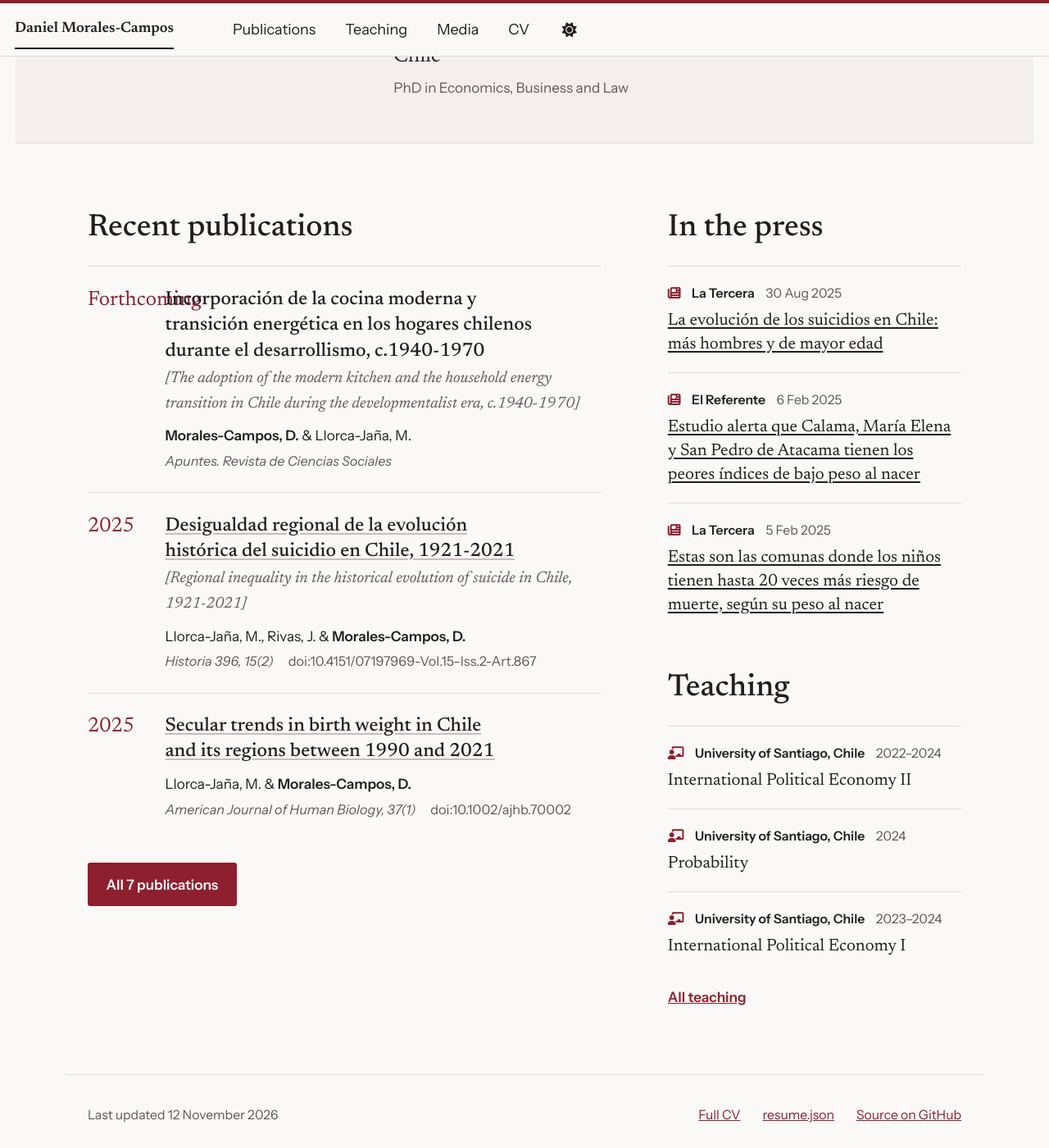
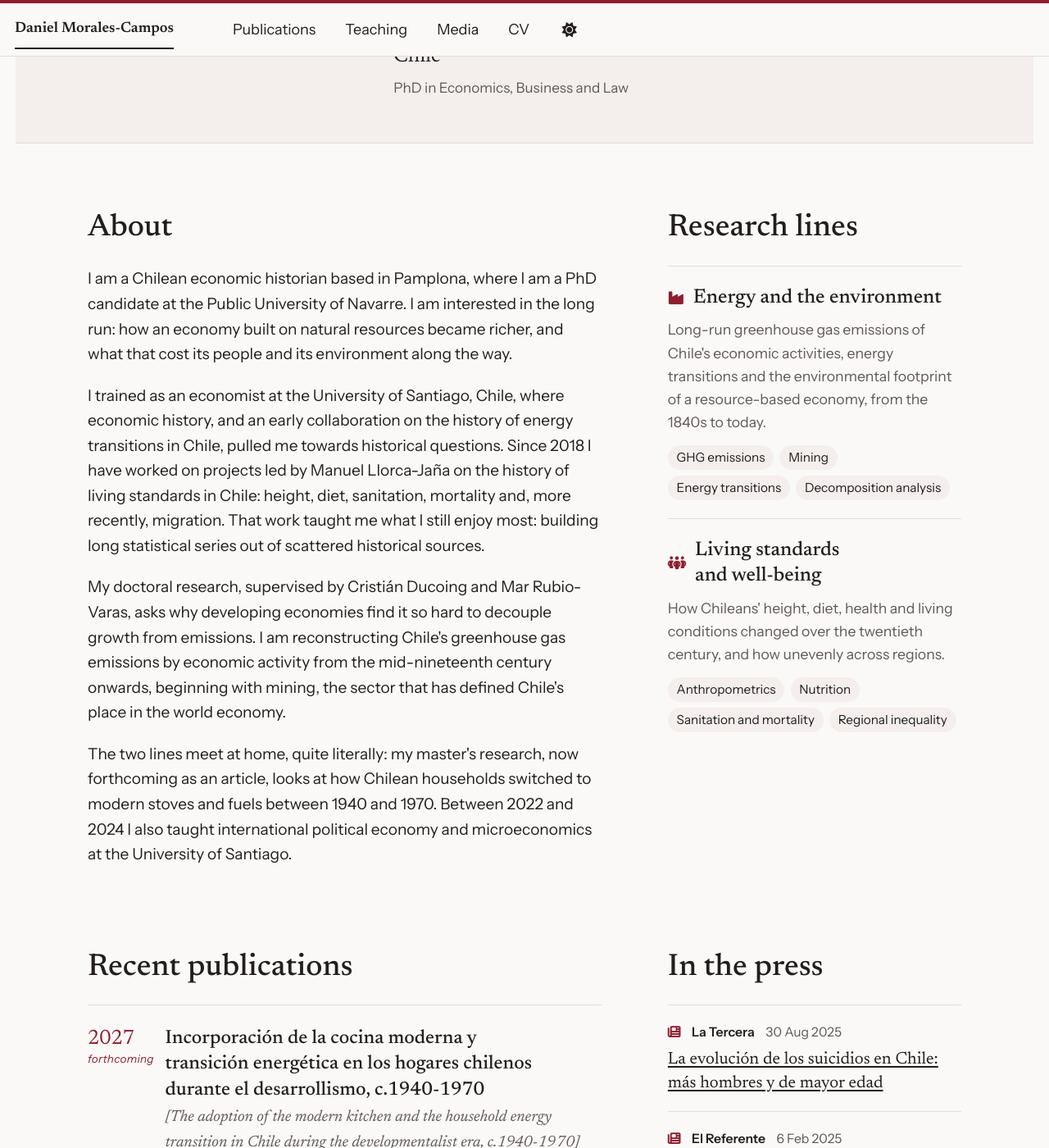
Before and after one commit to danielmoralesc/danielmoralesc.github.io, a Jekyll site: the page built from _pages/about.md, in a window 1280 px wide and 1400 px high, scrolled down 950 px. Shown: the whole window at 82% size. Built offline with Jekyll 4.4.1, drawn with Linux system fonts in a browser that asks for light colours; some web fonts are replaced; a script bundle is joined from its source files by our own code; library files that are not in the unit come from our copies.

Commit message:
Sección About y líneas de investigación en la portada
Para que el sitio presente también a la persona y no solo el CV: texto en primera persona y las dos líneas de investigación, ambos desde resume.json. Además, el año de los artículos en prensa ya no se solapa con el título en móvil.

```diff
--- a/_data/resume.json
+++ b/_data/resume.json
@@ -25,6 +25,36 @@
       "countryCode": "ES"
     },
     "summary": "I am an economic historian working on how Chile's modernisation since the nineteenth century has shaped living standards, energy use and the environment. My doctoral research at the Public University of Navarre reconstructs Chile's long-run greenhouse gas emissions by economic activity, extending the national inventory back to the mid-nineteenth century, beginning with the mining sector. Alongside it, I have spent a decade working on the history of living standards in Chile (height, nutrition, sanitation, mortality and migration), mostly with Manuel Llorca-Jaña. My master's research on how Chilean households adopted modern cooking fuels between 1940 and 1970 brings both lines together.",
+    "about": [
+      "I am a Chilean economic historian based in Pamplona, where I am a PhD candidate at the Public University of Navarre. I am interested in the long run: how an economy built on natural resources became richer, and what that cost its people and its environment along the way.",
+      "I trained as an economist at the University of Santiago, Chile, where economic history, and an early collaboration on the history of energy transitions in Chile, pulled me towards historical questions. Since 2018 I have worked on projects led by Manuel Llorca-Jaña on the history of living standards in Chile: height, diet, sanitation, mortality and, more recently, migration. That work taught me what I still enjoy most: building long statistical series out of scattered historical sources.",
+      "My doctoral research, supervised by Cristián Ducoing and Mar Rubio-Varas, asks why developing economies find it so hard to decouple growth from emissions. I am reconstructing Chile's greenhouse gas emissions by economic activity from the mid-nineteenth century onwards, beginning with mining, the sector that has defined Chile's place in the world economy.",
+      "The two lines meet at home, quite literally: my master's research, now forthcoming as an article, looks at how Chilean households switched to modern stoves and fuels between 1940 and 1970. Between 2022 and 2024 I also taught international political economy and microeconomics at the University of Santiago."
+    ],
+    "researchLines": [
+      {
+        "title": "Energy and the environment",
+        "icon": "fas fa-industry",
+        "description": "Long-run greenhouse gas emissions of Chile's economic activities, energy transitions and the environmental footprint of a resource-based economy, from the 1840s to today.",
+        "keywords": [
+          "GHG emissions",
+          "Mining",
+          "Energy transitions",
+          "Decomposition analysis"
+        ]
+      },
+      {
+        "title": "Living standards and well-being",
+        "icon": "fas fa-people-group",
+        "description": "How Chileans' height, diet, health and living conditions changed over the twentieth century, and how unevenly across regions.",
+        "keywords": [
+          "Anthropometrics",
+          "Nutrition",
+          "Sanitation and mortality",
+          "Regional inequality"
+        ]
+      }
+    ],
     "researchInterests": [
       "Economic history of Chile and Latin America",
       "Environmental and energy history",
--- a/_includes/home.html
+++ b/_includes/home.html
@@ -90,6 +90,31 @@
   </div>
 </section>
 
+{% if b.about.size > 0 or b.researchLines.size > 0 %}
+<section class="home-about" aria-labelledby="home-about-title">
+  <div class="home-wrap home-about__grid">
+    {% if b.about.size > 0 %}
+    <div class="home-about__text">
+      <h2 id="home-about-title">About</h2>
+      {% for paragraph in b.about %}<p>{{ paragraph }}</p>{% endfor %}
+    </div>
+    {% endif %}
+    {% if b.researchLines.size > 0 %}
+    <div class="home-about__lines">
+      <h2>Research lines</h2>
+      {% for line in b.researchLines %}
+      <article class="home-line">
+        <h3 class="home-line__title">{% if line.icon %}<i class="{{ line.icon }}" aria-hidden="true"></i>{% endif %}{{ line.title }}</h3>
+        <p class="home-line__desc">{{ line.description }}</p>
+        {% if line.keywords.size > 0 %}<ul class="home-line__tags">{% for k in line.keywords %}<li>{{ k }}</li>{% endfor %}</ul>{% endif %}
+      </article>
+      {% endfor %}
+    </div>
+    {% endif %}
+  </div>
+</section>
+{% endif %}
+
 <div class="home-wrap home-columns">
   {% if r.publications.size > 0 %}
   <section class="home-pubs" aria-labelledby="home-pubs-title">
@@ -97,7 +122,7 @@
     {% for pub in r.publications limit: 3 %}
     {% assign display_title = pub.originalTitle | default: pub.title %}
     <article class="home-pub">
-      <p class="home-pub__year">{% if pub.status == "forthcoming" %}Forthcoming{% else %}{{ pub.year }}{% endif %}</p>
+      <p class="home-pub__year">{{ pub.year }}{% if pub.status == "forthcoming" %}<span class="home-pub__status">forthcoming</span>{% endif %}</p>
       <div>
         <h3 class="home-pub__title">{% if pub.doi %}<a href="https://doi.org/{{ pub.doi }}">{{ display_title }}</a>{% elsif pub.url %}<a href="{{ pub.url }}">{{ display_title }}</a>{% else %}{{ display_title }}{% endif %}</h3>
         {% if pub.originalTitle and pub.title != pub.originalTitle %}<p class="home-pub__translation">[{{ pub.title }}]</p>{% endif %}
--- a/_sass/layout/_home.scss
+++ b/_sass/layout/_home.scss
@@ -175,6 +175,72 @@
   font-size: 0.95rem;
 }
 
+.home-pub__status {
+  display: block;
+  font-family: $global-font-family;
+  font-size: 0.75rem;
+  font-style: italic;
+  letter-spacing: 0.02em;
+}
+
+/* About and research lines */
+.home-about {
+  padding-block: 4.5rem 0;
+}
+
+.home-about__grid {
+  display: grid;
+  grid-template-columns: minmax(0, 7fr) minmax(0, 4fr);
+  gap: 4.5rem;
+}
+
+.home-about__text p {
+  max-width: 42rem;
+  margin-bottom: 1.1rem;
+}
+
+.home-line {
+  padding-block: 1.25rem;
+  border-top: 1px solid var(--global-border-color);
+}
+
+.home-line__title {
+  display: flex;
+  align-items: center;
+  gap: 0.6rem;
+  margin: 0 0 0.5rem;
+  font-size: 1.35rem;
+  line-height: 1.3;
+
+  i {
+    color: var(--global-base-color);
+    font-size: 1rem;
+  }
+}
+
+.home-line__desc {
+  margin-bottom: 0.75rem !important;
+  color: var(--global-text-color-light);
+  font-size: 0.98rem;
+}
+
+.home-line__tags {
+  display: flex;
+  flex-wrap: wrap;
+  gap: 0.4rem;
+  margin: 0;
+  padding: 0;
+  list-style: none;
+
+  li {
+    margin: 0;
+    padding: 0.15rem 0.6rem;
+    background-color: var(--global-tint-color);
+    border-radius: 999px;
+    font-size: 0.85rem;
+  }
+}
+
 /* Publications and aside */
 .home-columns {
   display: grid;
@@ -334,6 +400,15 @@
     width: 140px;
   }
 
+  .home-about {
+    padding-block: 3rem 0;
+  }
+
+  .home-about__grid {
+    grid-template-columns: 1fr;
+    gap: 2rem;
+  }
+
   .home-columns {
     grid-template-columns: 1fr;
     gap: 3rem;
```
